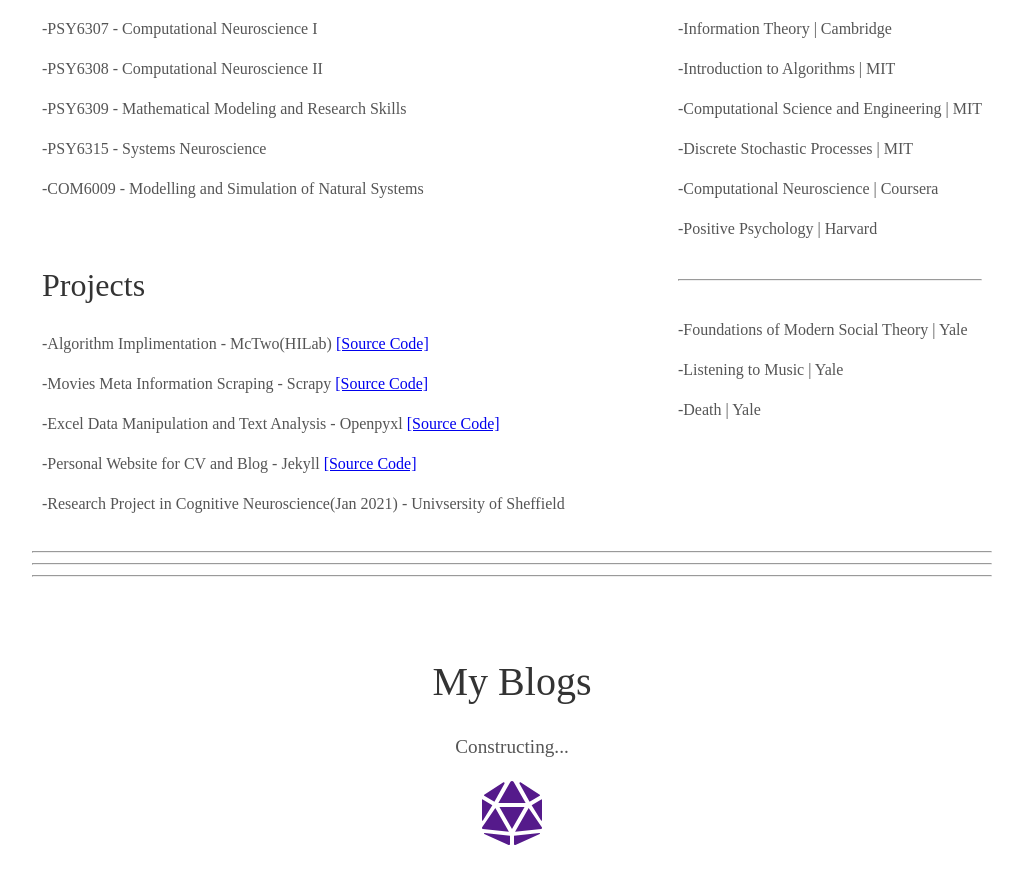
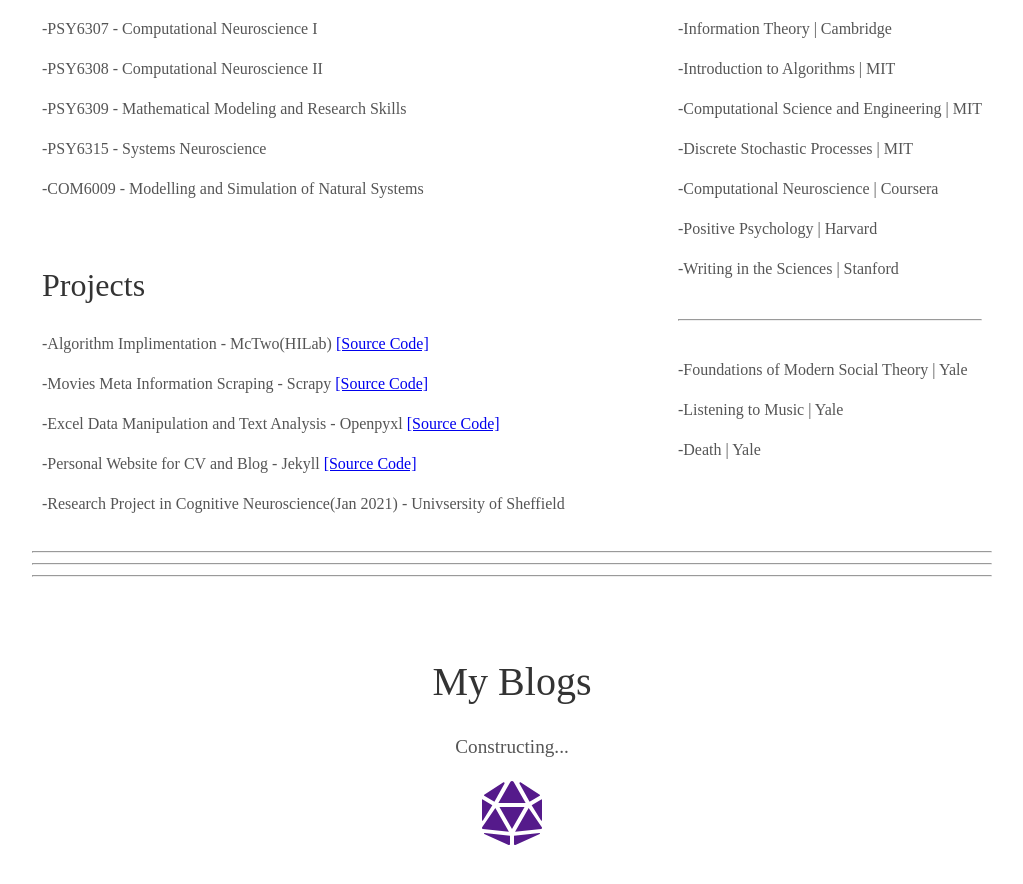
Before and after one commit to ZhengYuen/zhengyuen.github.io, a Jekyll site: the page built from index.html, in a window 1280 px wide and 900 px high, scrolled down 2539 px. Shown: the top 884 px of the window, without its empty margins (128-1151 px from the left). Built offline with Jekyll 4.4.1, drawn with Linux system fonts in a browser that asks for light colours; some web fonts are replaced.

Commit message:
Update cv_about.html

```diff
--- a/_includes/cv_about.html
+++ b/_includes/cv_about.html
@@ -444,6 +444,7 @@
           <p align="left">-Discrete Stochastic Processes | MIT</p>
           <p align="left">-Computational Neuroscience | Coursera</p>
           <p align="left">-Positive Psychology | Harvard</p>
+          <p align="left">-Writing in the Sciences | Stanford</p>
           <hr>
           <p align="left">-Foundations of Modern Social Theory | Yale</p>
           <p align="left">-Listening to Music | Yale</p>
```
